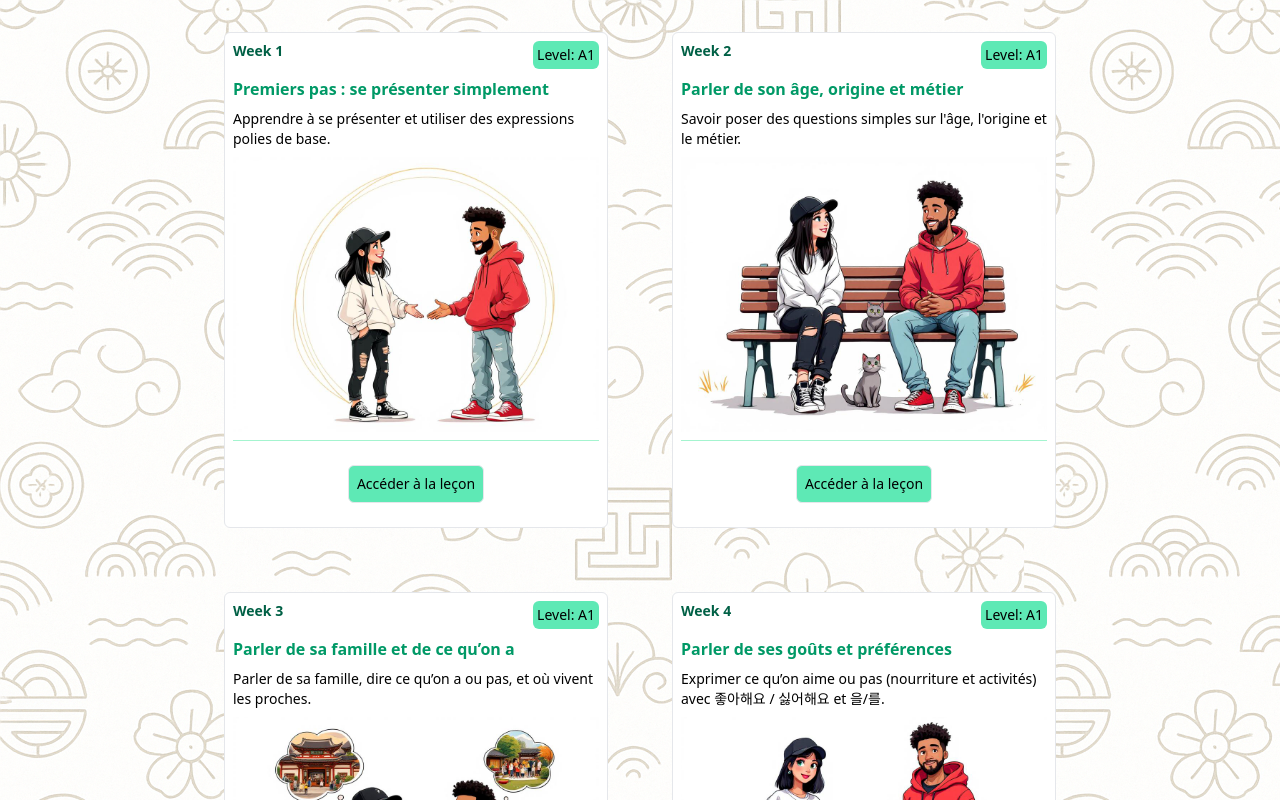
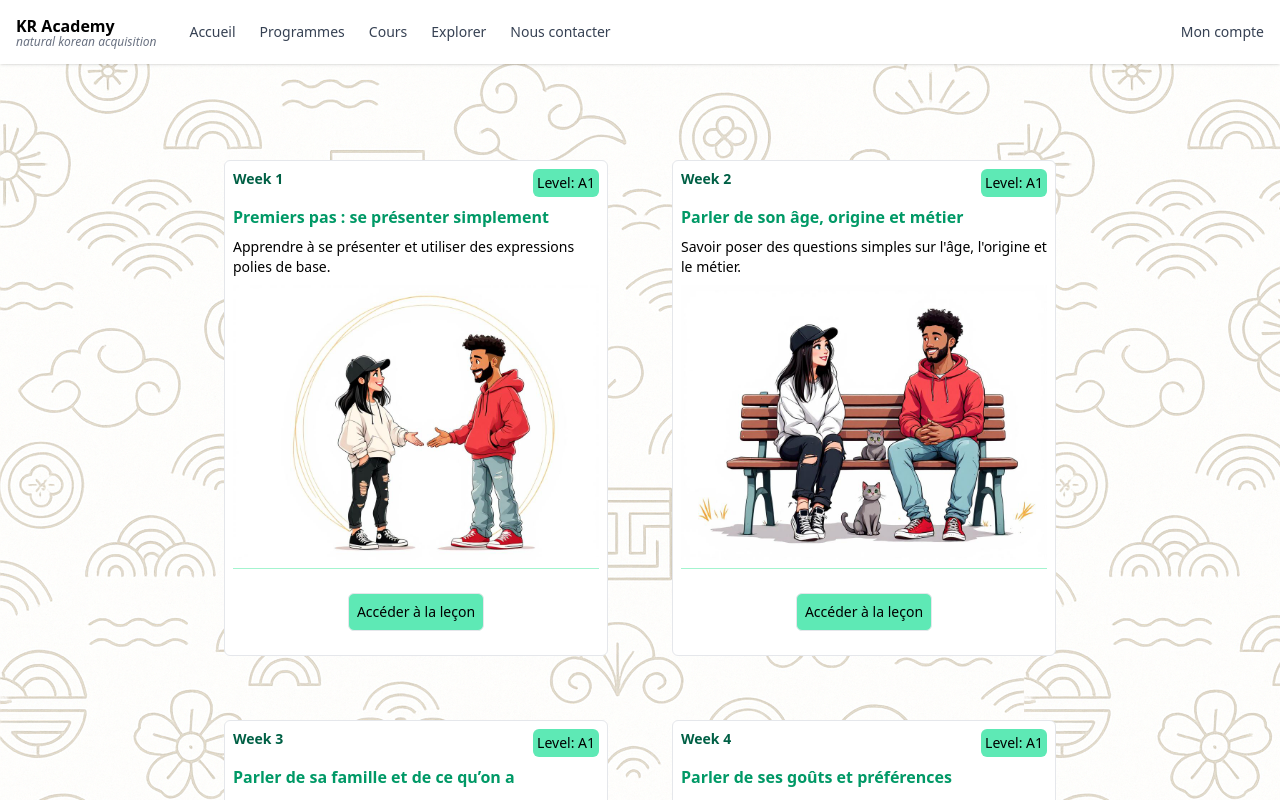
Before and after one commit to LaurentGourouvin/KR-NKAcademy, a Next.js app: page / in a window 1280 px wide. Shown: the top 800 px of the page. Built offline with nearby package versions, Linux system fonts and the light colour scheme.

Commit message:
feat: 10.1: add header component

```diff
--- a/app/page.tsx
+++ b/app/page.tsx
@@ -1,10 +1,13 @@
 import { getWeekOverview } from "@/services/data/ServiceData";
-import { WeekCard } from "@/components/WeekCard";
+import { WeekCard } from "@/components/card/WeekCard";
+import { Header } from "@/components/header/Header";
 export default async function Home() {
   const weekOverview = await getWeekOverview();
   return (
     <div>
-      <main className="flex flex-wrap justify-center">
+      <Header />
+
+      <main className="flex flex-wrap justify-center pt-16">
         {weekOverview.overviews.map((w) => (
           <WeekCard key={w.week} {...w}></WeekCard>
         ))}
--- /dev/null
+++ b/components/header/Header.tsx
@@ -0,0 +1,79 @@
+"use client"; // si tu es sur Next.js App Router, sinon tu peux enlever
+
+import { useState } from "react";
+
+export function Header() {
+  const [open, setOpen] = useState(false);
+
+  return (
+    <nav className="sticky top-0 z-50 bg-white shadow-sm">
+      <div className="flex items-center justify-between h-16 px-4">
+        <div className="flex items-center gap-4">
+          <div className="flex flex-col leading-tight">
+            <p className="font-bold text-base">KR Academy</p>
+            <p className="text-xs text-gray-500 -mt-1 italic">
+              natural korean acquisition
+            </p>
+          </div>{" "}
+          <div className="hidden md:block h-3/4 w-px bg-gray-200" />
+          <ul className="hidden md:flex items-center gap-6 text-sm text-gray-700">
+            <li>
+              <a href="/programmes">Accueil</a>
+            </li>
+            <li>
+              <a href="/programmes">Programmes</a>
+            </li>
+            <li>
+              <a href="/cours">Cours</a>
+            </li>
+            <li>
+              <a href="/explorer">Explorer</a>
+            </li>
+            <li>
+              <a href="/contact">Nous contacter</a>
+            </li>
+          </ul>
+        </div>
+
+        <div className="flex items-center gap-3">
+          <button className="hidden md:inline text-sm text-gray-700">
+            Mon compte
+          </button>
+
+          <button
+            className="md:hidden inline-flex items-center justify-center p-2 rounded-md border border-gray-200"
+            onClick={() => setOpen(!open)}
+            aria-label="Ouvrir le menu"
+          >
+            <span className="text-lg">☰</span>
+          </button>
+        </div>
+      </div>
+
+      {open && (
+        <div className="md:hidden border-t border-gray-100">
+          <ul className="flex flex-col gap-2 px-4 py-3 text-sm text-gray-700">
+            <li>
+              <a href="/programmes">Accueil</a>
+            </li>
+            <li>
+              <a href="/programmes">Programmes</a>
+            </li>
+            <li>
+              <a href="/cours">Cours</a>
+            </li>
+            <li>
+              <a href="/explorer">Explorer</a>
+            </li>
+            <li>
+              <a href="/contact">Nous contacter</a>
+            </li>
+            <li className="pt-2 border-t border-gray-100">
+              <a href="/compte">Mon compte</a>
+            </li>
+          </ul>
+        </div>
+      )}
+    </nav>
+  );
+}
```
Also changed, not shown: components/README.md (deleted), components/card/WeekCard.tsx (renamed from components/WeekCard.tsx).
